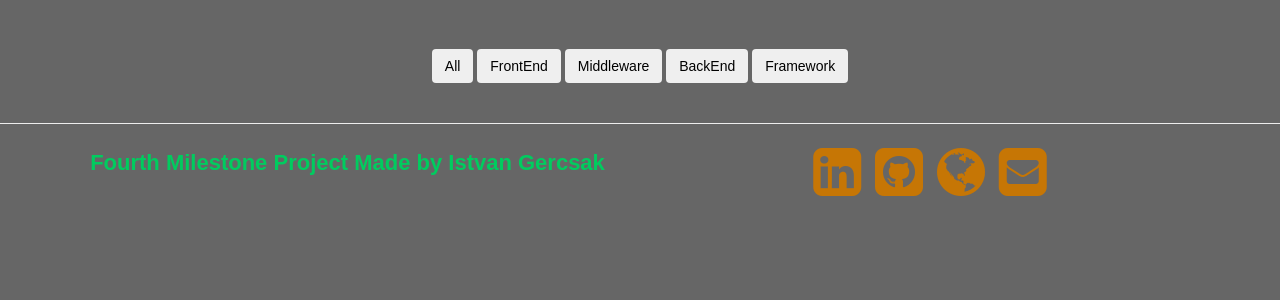
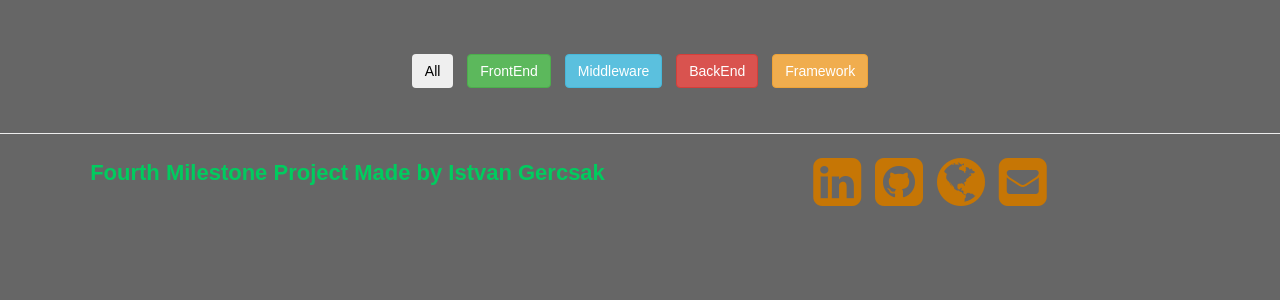
Before and after one commit to IstvanGercsak/Fourth_Milestone_Project, a Django app: page /products/ in a window 1280 px wide. Shown: the part 51-351 px from the top of the page. Run offline with Django 3.2, Linux system fonts and the light colour scheme; data that the repository does not hold is empty; some libraries are stand-ins or nearby versions.

Commit message:
Modify mockup project. Give alert for comments and reviews. Expand product filters and give them styling.

```diff
--- a/blog/templates/article.html
+++ b/blog/templates/article.html
@@ -39,6 +39,7 @@
     <div class="container">
         {% if user.is_authenticated %}
             <div class="row">
+
                 <div class="col-sm-12">
                     <form method="POST">
                         {% csrf_token %}
@@ -49,8 +50,11 @@
                         </div>
                         <div class="row">
                             <div class="col-sm-12 comment-button">
-                                <button type="submit" class="btn btn-success"><i class="fa fa-comment"></i> Comment</button>
+                                <button type="submit" class="btn btn-success"><i class="fa fa-comment"></i> Comment
+                                </button>
                             </div>
+                            <p class="text-center comment-alert">Please keep in mind that
+                                you can not change your comment!!!</p>
                         </div>
                     </form>
                 </div>
--- a/products/templates/products.html
+++ b/products/templates/products.html
@@ -6,11 +6,11 @@
 
 {% block content %}
     <div class="row text-center">
-        <button id="show-all" class="btn">All</button>
-        <button id="show-frontend" class="btn">FrontEnd</button>
-        <button id="show" class="btn">Middleware</button>
-        <button id="show-backend" class="btn">BackEnd</button>
-        <button id="hide" class="btn">Framework</button>
+        <button id="show-all" class="btn btn-light filter">All</button>
+        <button id="show-frontend" class="btn btn-success filter">FrontEnd</button>
+        <button id="show" class="btn btn-info filter">Middleware</button>
+        <button id="show-backend" class="btn btn-danger filter">BackEnd</button>
+        <button id="hide" class="btn btn-warning filter">Framework</button>
     </div>
 
     <div class="row">
@@ -47,6 +47,9 @@
         $("#show-all").click(function () {
             $("#frontend").show(1000);
             $("#backend").show(1000);
+            $("#middleware").show(1000);
+            $("#framework").show(1000);
+
         });
 
         $("#show-frontend").click(function () {
@@ -57,5 +60,12 @@
             $("#backend").toggle(1000);
         });
 
+        $("#show-middleware").click(function () {
+            $("#middleware").toggle(1000);
+        });
+
+        $("#show-framework").click(function () {
+            $("#framework").toggle(1000);
+        });
     </script>
 {% endblock %}
--- a/products/templates/view-product.html
+++ b/products/templates/view-product.html
@@ -14,9 +14,7 @@
                  style="background-image: url('{{ MEDIA_URL }}{{ product.images }}')"></div>
             <p class="article-title">{{ product.name }}</p>
             <p class="article-description">{{ product.description }}</p>
-
             <p class="product-price">{{ product.price }} {{ product.currency }}</p>
-
         </div>
     </div>
 
@@ -36,6 +34,7 @@
             </form>
         </div>
     </div>
+
     <!-- Review container section -->
 
     <div class="container">
@@ -69,6 +68,8 @@
                                 <button type="submit" class="btn btn-success"><i class="fa fa-comment"></i> Add Review
                                 </button>
                             </div>
+                            <p class="text-center comment-alert">Please keep in mind that
+                                you can not change your review!!!</p>
                         </div>
                     </form>
                 </div>
--- a/static/css/custom.css
+++ b/static/css/custom.css
@@ -135,6 +135,16 @@ a, h2 {
     margin: 0 auto;
 }
 
+.filter {
+    margin: 5px;
+    transition: all 0.5s ease-in-out;
+}
+
+.filter:hover {
+    transition: all 0.5s ease-in-out;
+    background: darkgoldenrod;
+}
+
 caption p {
     word-wrap: break-word;
 }
@@ -199,9 +209,11 @@ a:link, a:visited, a:active {
     background-color: #fafafa;
     border: 0 #fafafa solid
 }
-p > input{
+
+p > input {
     text-align: center;
 }
+
 /* Checkout */
 
 .display-none {
@@ -279,6 +291,13 @@ p > input{
     text-align: justify;
 }
 
+.comment-alert {
+    font-size: 28px;
+    margin: 5px;
+    color: orangered;
+    text-align: center;
+}
+
 /* Media query */
 
 @media only screen and (max-width: 1025px) {
```
Also changed, not shown: 1 other file.
